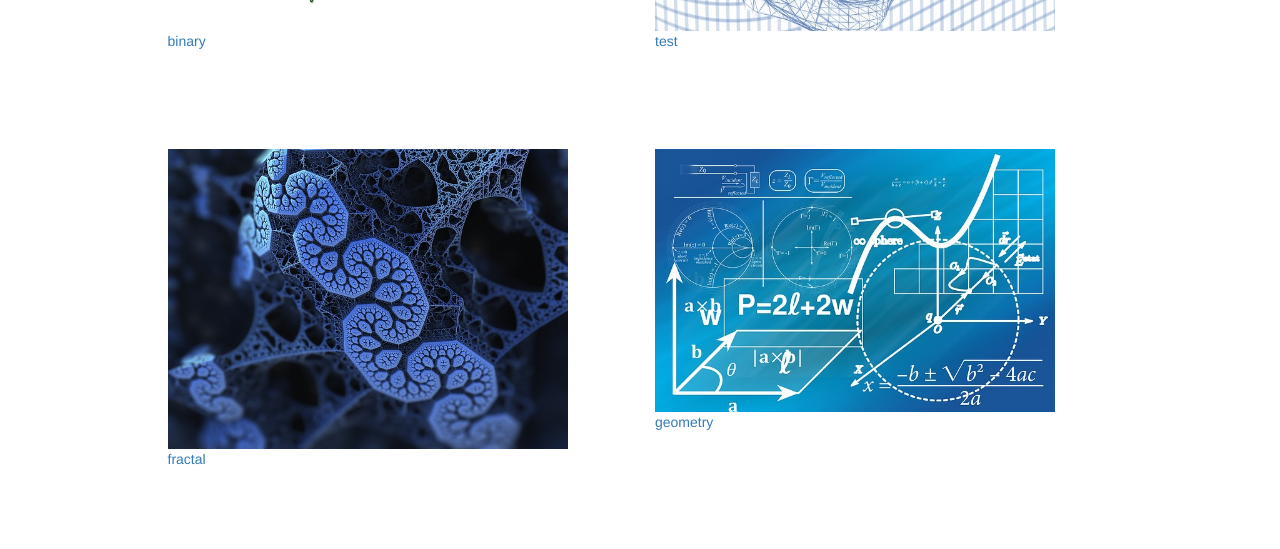
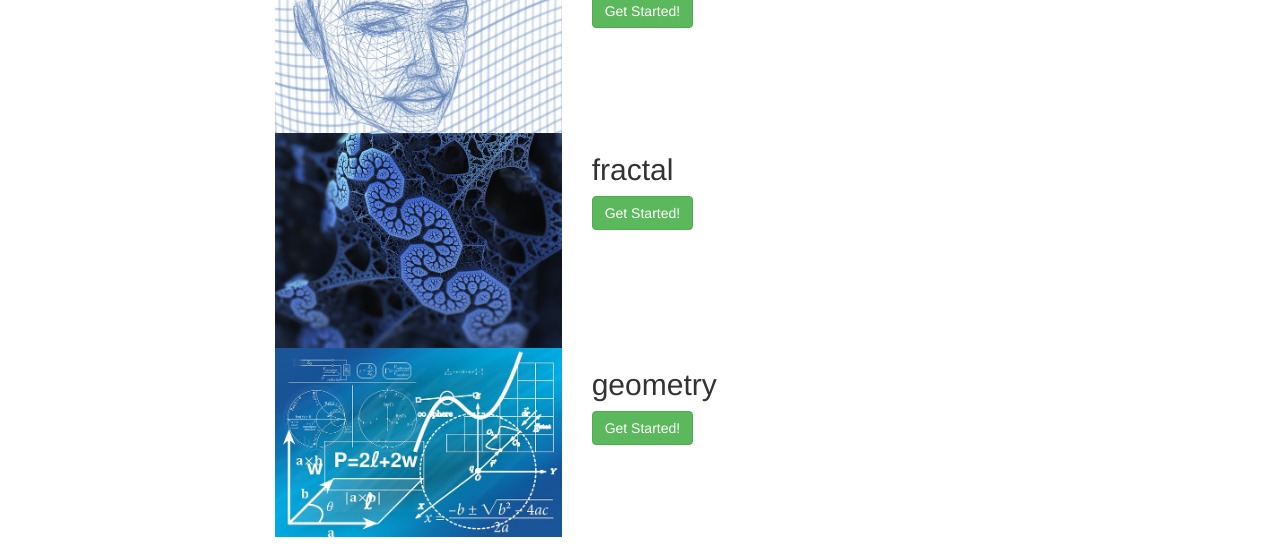
Before and after one commit to SPHornsby/machine-learning, a website: page public/index.html in a window 1280 px wide. Shown: the part 609-1158 px from the top of the page. Drawn offline with nearby package versions, Linux system fonts and the light colour scheme; some packages are replaced by stand-ins of ours; files whose address does not match are found by name.

Commit message:
Styles home page.

```diff
--- a/app/components/home/example.html
+++ b/app/components/home/example.html
@@ -1,6 +1,10 @@
-<div class="col-sm-4 col-sm-offset-1">
-  <div class="example-item">
-    <img ng-src="{{item.url}}" alt="{{item.alt}}" />
-    <a href='Problems/{{item.name}}'>{{item.name}}</a>
+<div class='row'>
+  <div class='col-sm-5'>
+    <img class='img-responsive' ng-src='{{item.url}}' alt='{{item.alt}}'>
+  </div>
+  <div class='col-sm-4 col-sm-offeset-2'>
+    <h2>{{item.name}}</h2>
+    <p>{{item.text}}</p>
+    <a class='btn btn-success' href='Problems/{{item.name}}' role='button'>Get Started!</a>
   </div>
 </div>
--- a/app/components/home/home.html
+++ b/app/components/home/home.html
@@ -10,8 +10,8 @@
   </p>
 </div>
 <div class='examples'>
-  <div class='row' >
-    <div class='example' ng-repeat='item in home.list'>
+  <div class='' >
+    <div class='example col-sm-8 col-sm-offset-2' ng-repeat='item in home.list'>
       <example></example>
     </div>
 
--- a/app/layout/topbar.html
+++ b/app/layout/topbar.html
@@ -1,4 +1,4 @@
+<topnav></topnav>
 <div class="title text-center">
   <h1>Machine Learning in JavaScript</h1>
 </div>
-<topnav></topnav>
```
Also changed, not shown: app/layout/topnav.html (+8 -8 lines).
